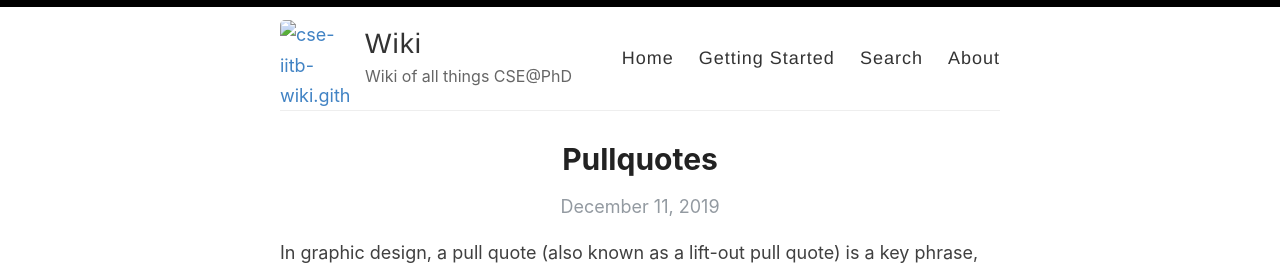
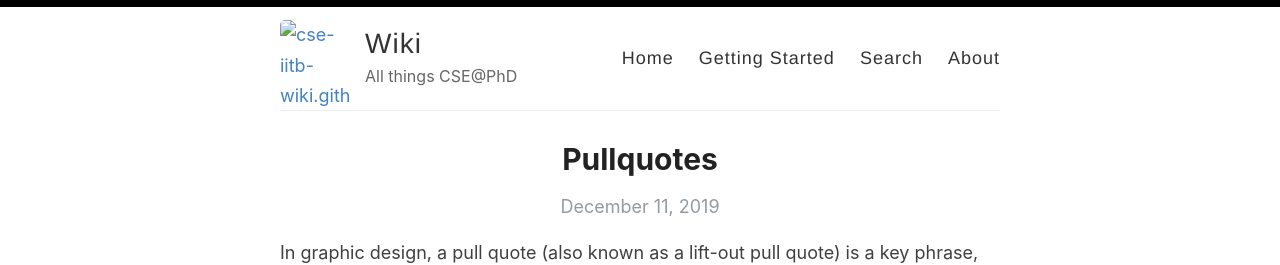
Before and after one commit to cse-iitb-wiki/cse-iitb-wiki.github.io, a Jekyll site: the page built from index.html, in a window 1280 px wide and 900 px high. Shown: the top 265 px of the window. Built offline with Jekyll 4.4.1, drawn with Linux system fonts in a browser that asks for light colours; the list of posts is cut into pages by our own code.

Commit message:
Update _config.yml

```diff
--- a/_config.yml
+++ b/_config.yml
@@ -9,7 +9,7 @@ name: Wiki
 author: PhDs at CSE@IITB
 
 # Short bio or description (displayed in the header)
-description: Wiki of all things CSE@PhD
+description: All things CSE@PhD
 
 # URL of your avatar or profile pic (you could use your GitHub profile pic)
 avatar:
```
